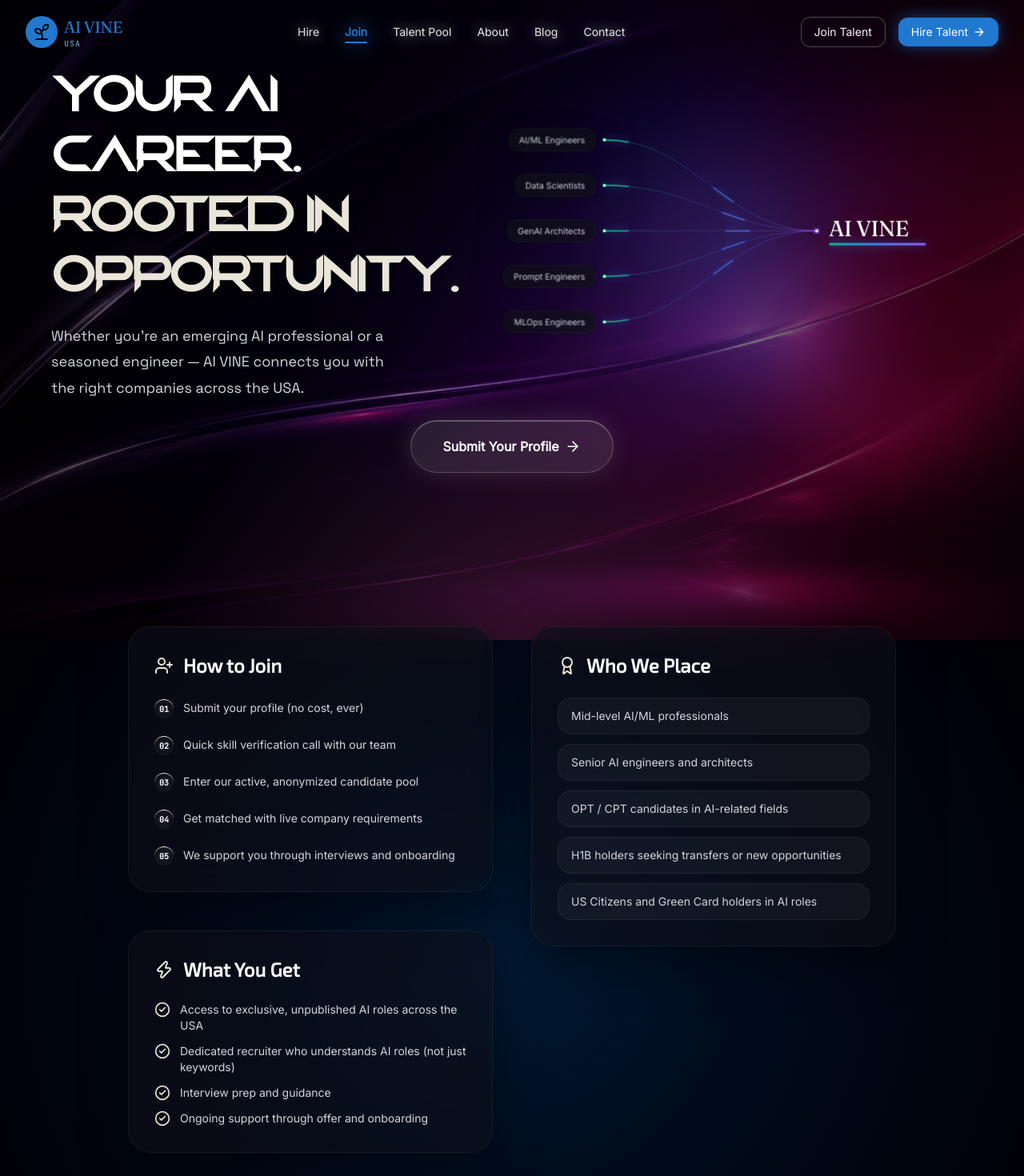
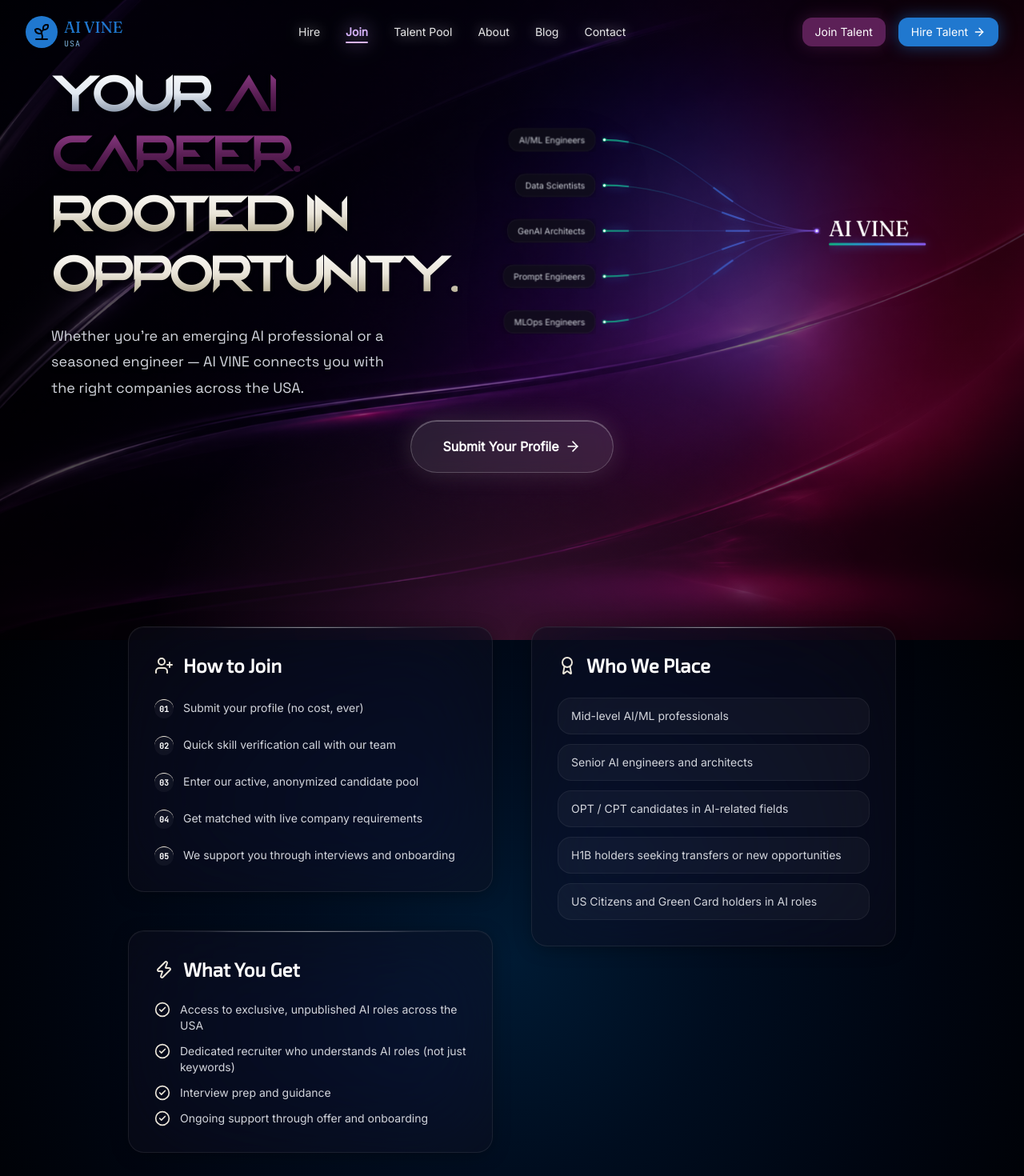
Before and after one commit to Jayanthvuddoju/AiVine, a Next.js app: page /join in a window 1280 px wide. Shown: the top 1470 px of the page at 80% size. Built offline with nearby package versions, Linux system fonts and the light colour scheme.

Commit message:
feat: applied glossy metallic effects to join page hero, refined accent colors, and updated navbar conditionals

```diff
--- a/src/app/globals.css
+++ b/src/app/globals.css
@@ -225,30 +225,7 @@
   z-index: 2;
 }
 
-/* Refraction shimmer */
-.liquid-glass::after {
-  content: "";
-  position: absolute;
-  inset: 0;
-  background: linear-gradient(
-    105deg,
-    transparent 30%,
-    rgba(255, 255, 255, 0.04) 45%,
-    rgba(255, 255, 255, 0.08) 50%,
-    rgba(255, 255, 255, 0.04) 55%,
-    transparent 70%
-  );
-  background-size: 250% 100%;
-  animation: liquid-shimmer 6s ease-in-out infinite;
-  z-index: 1;
-  pointer-events: none;
-  border-radius: inherit;
-}
 
-@keyframes liquid-shimmer {
-  0%, 100% { background-position: 200% 0; }
-  50% { background-position: -50% 0; }
-}
 
 .liquid-glass:hover {
   background: linear-gradient(
@@ -295,3 +272,4 @@
 .animate-pulse-line {
   animation: pulse-line 3s linear infinite;
 }
+/* force recompile */
--- a/src/app/join/page.tsx
+++ b/src/app/join/page.tsx
@@ -57,9 +57,9 @@
           <div className="w-full max-w-7xl mx-auto px-4 sm:px-6 lg:px-8 grid grid-cols-1 lg:grid-cols-12 gap-8 lg:gap-12 items-center relative z-10">
             {/* Header Content (Left) */}
             <div className="space-y-6 text-center lg:text-left lg:col-span-5 lg:ml-8">
-              <h1 className="font-deltha text-4xl sm:text-6xl font-bold text-[#FFFFFF] tracking-[-0.04em] leading-tight drop-shadow-lg">
-                Your AI Career. <br/>
-                <span className="text-[#EAE5D9]">Rooted in Opportunity.</span>
+              <h1 className="font-deltha text-4xl sm:text-6xl font-bold tracking-[-0.04em] leading-tight drop-shadow-md">
+                <span className="text-transparent bg-clip-text bg-gradient-to-b from-white via-[#e2e8f0] to-[#64748b]">Your</span> <span className="text-transparent bg-clip-text bg-gradient-to-b from-[#9d4494] via-[#5c2057] to-[#2c0829]">AI Career.</span> <br/>
+                <span className="text-transparent bg-clip-text bg-gradient-to-b from-[#ffffff] via-[#EAE5D9] to-[#a39a7b]">Rooted in Opportunity.</span>
               </h1>
               <p className="font-space-grotesk text-[#D2D5DC] font-normal text-base sm:text-lg leading-[1.8] max-w-xl mx-auto lg:mx-0 drop-shadow-md">
                 Whether you're an emerging AI professional or a seasoned engineer — AI VINE connects you with the right companies across the USA.
@@ -90,7 +90,7 @@
           {/* Left Column */}
           <div className="space-y-12">
             {/* How to Join */}
-            <div className="bg-[rgba(16,16,24,0.55)] backdrop-blur-[24px] border border-[rgba(255,255,255,0.06)] rounded-[28px] shadow-[0_20px_60px_rgba(0,0,0,0.4)] p-8 relative overflow-hidden group transition-all duration-500 hover:-translate-y-1 hover:border-[rgba(234,229,217,0.2)]">
+            <div className="liquid-glass p-8 relative overflow-hidden group transition-all duration-500 hover:-translate-y-1 hover:border-white/20">
               <h3 className="font-exo-2 text-2xl font-bold text-[#FFFFFF] mb-6 flex items-center gap-3">
                 <UserPlus className="w-6 h-6 text-[#EAE5D9]" /> How to Join
               </h3>
@@ -109,7 +109,7 @@
             </div>
 
             {/* What You Get */}
-            <div className="bg-[rgba(16,16,24,0.55)] backdrop-blur-[24px] border border-[rgba(255,255,255,0.06)] rounded-[28px] shadow-[0_20px_60px_rgba(0,0,0,0.4)] p-8 relative overflow-hidden group transition-all duration-500 hover:-translate-y-1 hover:border-[rgba(234,229,217,0.2)]">
+            <div className="liquid-glass p-8 relative overflow-hidden group transition-all duration-500 hover:-translate-y-1 hover:border-white/20">
               <h3 className="font-exo-2 text-2xl font-bold text-[#FFFFFF] mb-6 relative z-10 flex items-center gap-3">
                 <Zap className="w-6 h-6 text-[#EAE5D9]" /> What You Get
               </h3>
@@ -127,7 +127,7 @@
           {/* Right Column */}
           <div className="space-y-12">
             {/* Who We Place */}
-            <div className="bg-[rgba(16,16,24,0.55)] backdrop-blur-[24px] border border-[rgba(255,255,255,0.06)] rounded-[28px] shadow-[0_20px_60px_rgba(0,0,0,0.4)] p-8 relative overflow-hidden group transition-all duration-500 hover:-translate-y-1 hover:border-[rgba(234,229,217,0.2)]">
+            <div className="liquid-glass p-8 relative overflow-hidden group transition-all duration-500 hover:-translate-y-1 hover:border-white/20">
               <h3 className="font-exo-2 text-2xl font-bold text-[#FFFFFF] mb-6 relative z-10 flex items-center gap-3">
                 <Award className="w-6 h-6 text-[#EAE5D9]" /> Who We Place
               </h3>
@@ -147,7 +147,7 @@
 
         {/* Bottom CTA Section */}
         <div className="mt-20 max-w-4xl mx-auto text-center">
-          <div className="bg-[rgba(16,16,24,0.55)] backdrop-blur-[24px] border border-[rgba(255,255,255,0.06)] rounded-[28px] shadow-[0_20px_60px_rgba(0,0,0,0.4)] p-8 md:p-10 relative overflow-hidden group transition-all duration-500 hover:-translate-y-1 hover:border-[rgba(234,229,217,0.2)]">
+          <div className="liquid-glass p-8 md:p-10 relative overflow-hidden group transition-all duration-500 hover:-translate-y-1 hover:border-white/20">
             <div className="absolute inset-0 bg-[radial-gradient(circle_at_center,rgba(234,229,217,0.08)_0%,transparent_70%)] pointer-events-none opacity-50 group-hover:opacity-100 transition-opacity duration-500" />
 
             <div className="relative z-10 space-y-4">
@@ -178,3 +178,5 @@
     </div>
   );
 }
+
+// force recompile
--- a/src/app/page.tsx
+++ b/src/app/page.tsx
@@ -75,11 +75,11 @@
               {/* Display Headline */}
               <motion.h1
                 variants={itemVariants}
-                className="font-elianto text-4xl sm:text-5xl md:text-[4.125rem] font-bold tracking-tight text-[#f7f7f7] leading-[1.08] drop-shadow-sm"
+                className="font-elianto text-4xl sm:text-5xl md:text-[4.125rem] font-bold tracking-tight leading-[1.08] text-transparent bg-clip-text bg-gradient-to-b from-white via-[#e2e8f0] to-[#64748b] drop-shadow-md"
               >
                 Where AI Talent <br />
                 Takes Root And <br />
-                <span className="text-[#7859ba] relative">
+                <span className="text-transparent bg-clip-text bg-gradient-to-b from-[#d8b4fe] via-[#7859ba] to-[#3b0764] relative">
                   Innovation Grows
                 </span>
               </motion.h1>
--- a/src/components/layout/Navbar.tsx
+++ b/src/components/layout/Navbar.tsx
@@ -22,6 +22,7 @@
   const pathname = usePathname();
   const isHirePage = pathname === "/hire";
   const isHomePage = pathname === "/";
+  const isJoinPage = pathname === "/join";
 
   useEffect(() => {
     const handleScroll = () => {
@@ -78,7 +79,9 @@
                     isActive
                       ? isHirePage
                         ? "text-[#00FF99] drop-shadow-[0_0_12px_rgba(0,255,153,1)] font-semibold"
-                        : "text-vine-green drop-shadow-[0_0_12px_rgba(32,120,207,1)] font-semibold"
+                        : isJoinPage
+                          ? "text-[#d8b4fe] drop-shadow-[0_0_12px_rgba(216,180,254,0.8)] font-semibold"
+                          : "text-vine-green drop-shadow-[0_0_12px_rgba(32,120,207,1)] font-semibold"
                       : "text-white/90 drop-shadow-[0_0_8px_rgba(255,255,255,0.6)] hover:text-white hover:drop-shadow-[0_0_15px_rgba(255,255,255,1)]"
                   )}
                 >
@@ -88,7 +91,7 @@
                       layoutId="activeNavIndicator"
                       className={cn(
                         "absolute bottom-0 left-0 right-0 h-[2px] rounded-full",
-                        isHirePage ? "bg-[#00FF99]" : "bg-vine-green"
+                        isHirePage ? "bg-[#00FF99]" : isJoinPage ? "bg-[#d8b4fe]" : "bg-vine-green"
                       )}
                       transition={{ type: "spring", stiffness: 380, damping: 30 }}
                     />
@@ -102,7 +105,12 @@
           <div className="hidden md:flex items-center gap-4">
             <Link
               href="/join"
-              className="px-4 py-2 text-sm font-medium border border-[#f7f7f7]/30 rounded-vine hover:border-[#f7f7f7] hover:bg-[#f7f7f7]/5 hover:shadow-[0_0_20px_rgba(255,255,255,0.25)] text-[#f7f7f7] transition-all duration-300"
+              className={cn(
+                "px-4 py-2 text-sm font-medium rounded-vine transition-all duration-300",
+                isJoinPage
+                  ? "bg-[#5c2057] text-white hover:bg-[#5c2057]/90 shadow-[0_0_20px_rgba(92,32,87,0.5)] hover:shadow-[0_0_30px_rgba(92,32,87,0.8)]"
+                  : "border border-[#f7f7f7]/30 hover:border-[#f7f7f7] hover:bg-[#f7f7f7]/5 hover:shadow-[0_0_20px_rgba(255,255,255,0.25)] text-[#f7f7f7]"
+              )}
             >
               Join Talent
             </Link>
@@ -157,7 +165,9 @@
                         isActive
                           ? isHirePage
                             ? "bg-[#00FF99]/10 text-[#00FF99]"
-                            : "bg-vine-green/10 text-vine-green"
+                            : isJoinPage
+                              ? "bg-[#5c2057]/20 text-[#d8b4fe]"
+                              : "bg-vine-green/10 text-vine-green"
                           : "text-muted-foreground hover:bg-muted"
                       )}
                     >
@@ -173,7 +183,12 @@
                 <Link
                   href="/join"
                   onClick={() => setIsOpen(false)}
-                  className="w-full text-center py-2.5 px-4 text-sm font-medium border border-[#f7f7f7]/30 rounded-vine hover:border-[#f7f7f7] hover:bg-[#f7f7f7]/5 text-[#f7f7f7] transition-colors"
+                  className={cn(
+                    "w-full text-center py-2.5 px-4 text-sm font-medium rounded-vine transition-colors",
+                    isJoinPage
+                      ? "bg-[#5c2057] text-white hover:bg-[#5c2057]/90"
+                      : "border border-[#f7f7f7]/30 hover:border-[#f7f7f7] hover:bg-[#f7f7f7]/5 text-[#f7f7f7]"
+                  )}
                 >
                   Join Talent
                 </Link>
```
